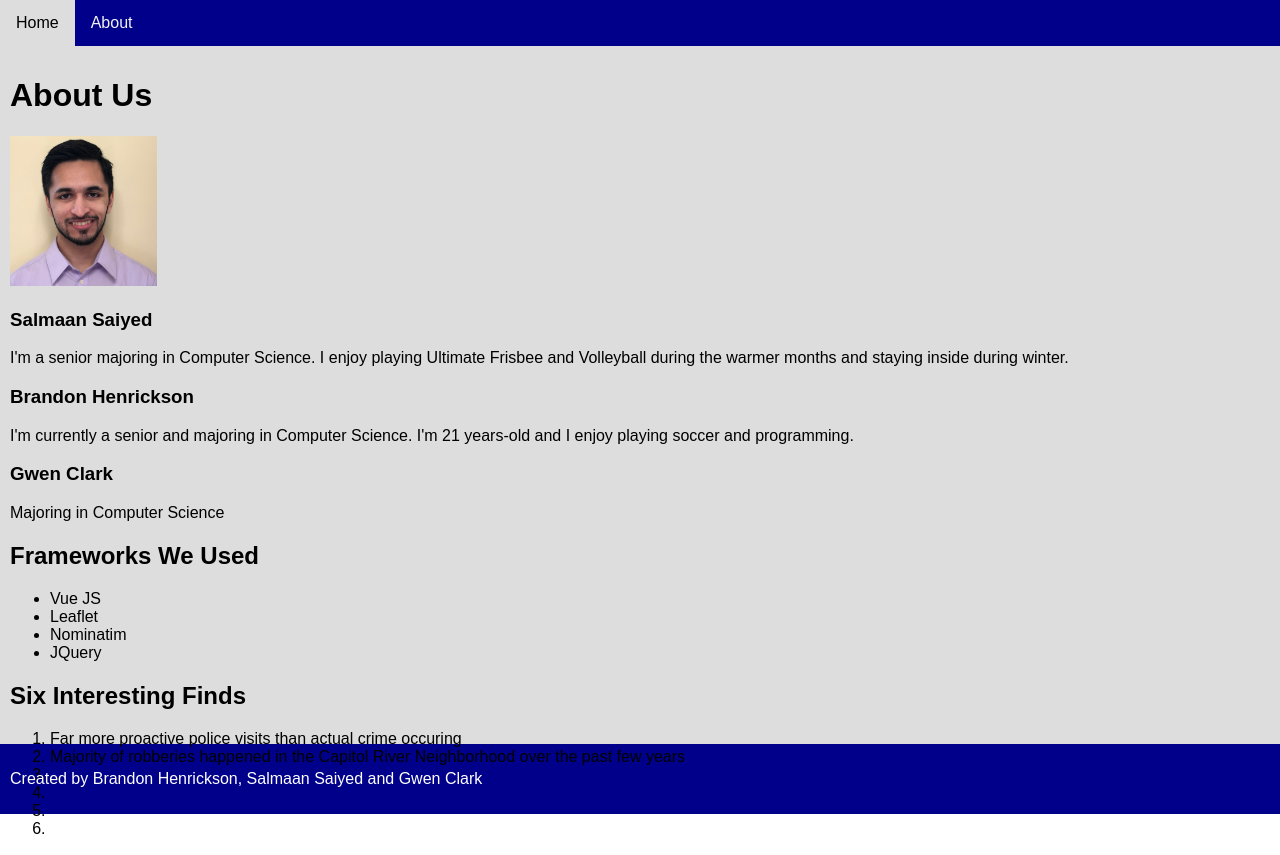
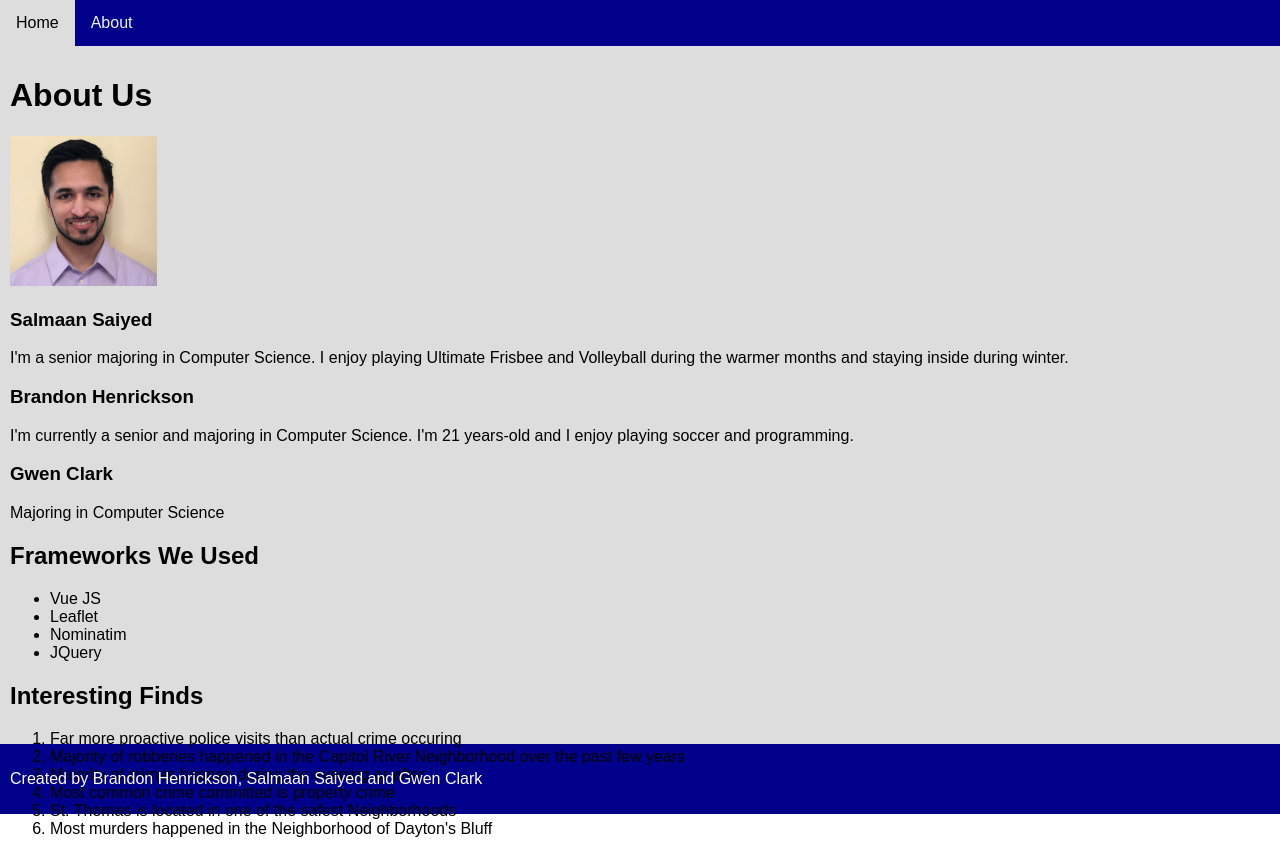
Before and after one commit to henr1389/Project-4-Dynamic-Web-Application, a website: page docs/about.html in a window 1280 px wide. Shown: the top 855 px of the page. Drawn offline with Linux system fonts and the light colour scheme.

Commit message:
Update about.html

```diff
--- a/docs/about.html
+++ b/docs/about.html
@@ -85,14 +85,14 @@
                 <li>JQuery</li>
             </ul>
         </div>
-        <h2>Six Interesting Finds</h2>
+        <h2>Interesting Finds</h2>
                 <ol>
                     <li>Far more proactive police visits than actual crime occuring</li>
                     <li>Majority of robberies happened in the Capitol River Neighborhood over the past few years</li>
-                    <li></li>
-                    <li></li>
-                    <li></li>
-                    <li></li>
+                    <li>Majority of crimes happen during the evening or after</li>
+                    <li>Most common crime committed is property crime</li>
+                    <li>St. Thomas is located in one of the safest Neighborhoods</li>
+                    <li>Most murders happened in the Neighborhood of Dayton's Bluff</li>
                 </ol>
         </h2>
 		<h2>Demo Video</h2>
```
